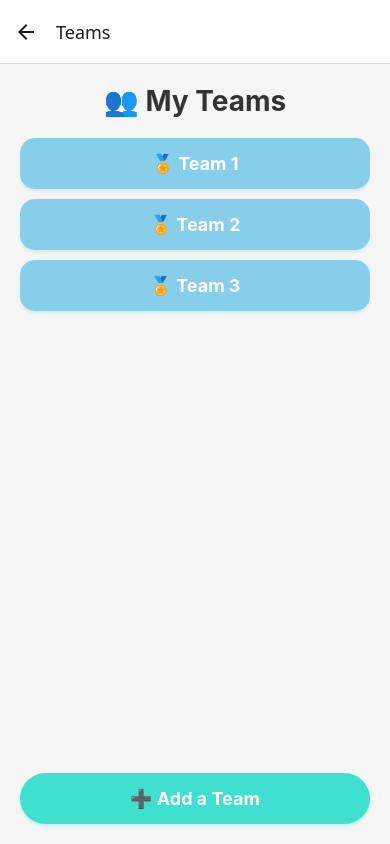
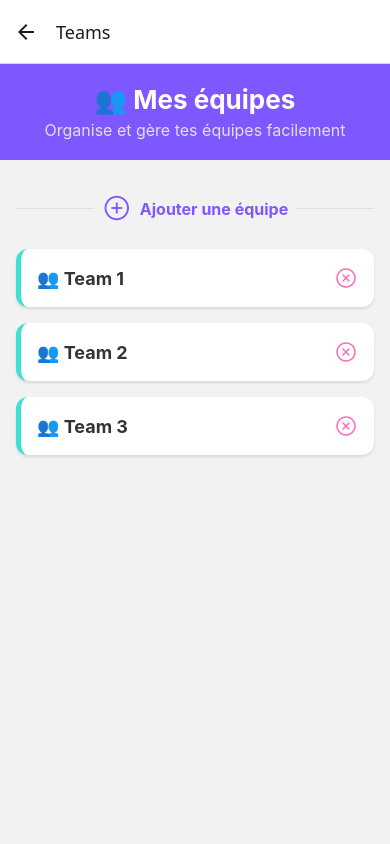
Before and after one commit to ty-mxm/calendo-app, a React Native app in the folder MyApp/: screen /Teams in a window 390 px wide. Built offline with nearby package versions, Linux system fonts and the light colour scheme.

Commit message:
update des equipes + lien entre les pages

```diff
--- a/MyApp/src/screens/Teams/AddTeamScreen.tsx
+++ b/MyApp/src/screens/Teams/AddTeamScreen.tsx
@@ -1,117 +1,147 @@
 import React, { useState } from 'react';
-import { View, Text, TextInput, TouchableOpacity, StyleSheet } from 'react-native';
-import { useNavigation } from '@react-navigation/native';
+import { View, Text, TextInput, TouchableOpacity, StyleSheet, FlatList } from 'react-native';
+import { useNavigation, NavigationProp } from '@react-navigation/native';
+
+// Définition des paramètres de navigation
+type RootStackParamList = {
+  Teams: { newTeam: string };
+  TeamDetails: { teamName: string };
+};
 
 export default function AddTeamScreen() {
   const [teamName, setTeamName] = useState('');
-  const navigation = useNavigation();
+  const [members, setMembers] = useState<string[]>([]);
+  const [memberName, setMemberName] = useState('');
+  const navigation = useNavigation<NavigationProp<RootStackParamList>>();
+
+  // Ajouter un membre à l'équipe
+  const handleAddMember = () => {
+    if (memberName.trim()) {
+      setMembers((prev) => [...prev, memberName]);
+      setMemberName('');
+    }
+  };
+
+  // Créer l'équipe et naviguer vers Teams
+  const handleCreateTeam = () => {
+    if (teamName.trim()) {
+      console.log(`Nouvelle équipe ajoutée: ${teamName} avec membres: ${members.join(', ')}`);
+      navigation.navigate('Teams', { newTeam: teamName }); // Passe le nom de l'équipe
+      setTeamName('');
+      setMembers([]);
+    }
+  };
 
   return (
     <View style={styles.container}>
-      {/* Titre */}
-      <Text style={styles.title}>Create Your Team</Text>
+      <Text style={styles.title}>Créer une nouvelle équipe</Text>
+      <Text style={styles.subtitle}>Saisis le nom de ton équipe pour commencer</Text>
 
-      {/* Champ d'entrée pour le nom de l'équipe */}
+      {/* Nom de l'équipe */}
       <TextInput
         style={styles.input}
-        placeholder="Enter your team's name"
+        placeholder="Nom de l'équipe"
+        placeholderTextColor="#999"
         value={teamName}
         onChangeText={setTeamName}
       />
 
-      {/* Boutons */}
-      <TouchableOpacity
-        style={styles.createButton}
-        onPress={() => navigation.navigate('GetStarted' as never)}
-      >
-        <Text style={styles.createButtonText}>Create Team</Text>
-      </TouchableOpacity>
+      {/* Ajouter des membres */}
+      <Text style={styles.sectionTitle}>Ajouter des membres</Text>
+      <View style={styles.memberInputContainer}>
+        <TextInput
+          style={styles.memberInput}
+          placeholder="Nom du membre"
+          placeholderTextColor="#999"
+          value={memberName}
+          onChangeText={setMemberName}
+        />
+        <TouchableOpacity style={styles.addMemberButton} onPress={handleAddMember}>
+          <Text style={styles.addMemberButtonText}>Ajouter</Text>
+        </TouchableOpacity>
+      </View>
 
-      <TouchableOpacity
-        style={styles.teamDetailsButton}
-        onPress={() => navigation.navigate('TeamDetails' as never)}
-        accessibilityLabel="View team details"
-        accessible={true}
-      >
-        <Text style={styles.buttonText}>View Team Details</Text>
-      </TouchableOpacity>
+      {/* Liste des membres */}
+      <FlatList
+        data={members}
+        keyExtractor={(item, index) => index.toString()}
+        renderItem={({ item }) => (
+          <View style={styles.memberItem}>
+            <Text style={styles.memberText}>👤 {item}</Text>
+          </View>
+        )}
+        ListEmptyComponent={<Text style={styles.emptyText}>Aucun membre ajouté</Text>}
+      />
 
-      <TouchableOpacity
-        style={styles.teamsButton}
-        onPress={() => navigation.navigate('Teams' as never)}
-        accessibilityLabel="View all teams"
-        accessible={true}
-      >
-        <Text style={styles.buttonText}>View All Teams</Text>
+      {/* Bouton Créer l'équipe */}
+      <TouchableOpacity style={styles.createButton} onPress={handleCreateTeam}>
+        <Text style={styles.createButtonText}>Créer l'équipe</Text>
       </TouchableOpacity>
     </View>
   );
 }
 
 const styles = StyleSheet.create({
-  container: {
-    flex: 1,
-    backgroundColor: '#F5F5F5', // Couleur de fond neutre et élégante
-    padding: 20,
-    justifyContent: 'center',
-    alignItems: 'center',
-  },
-  title: {
-    fontSize: 28,
-    fontWeight: 'bold',
-    color: '#333',
-    marginBottom: 30,
-    textAlign: 'center',
-  },
+  container: { flex: 1, backgroundColor: '#F5F5F5', padding: 20, justifyContent: 'center' },
+  title: { fontSize: 26, fontWeight: 'bold', color: '#333', marginBottom: 10, textAlign: 'center' },
+  subtitle: { fontSize: 16, color: '#666', marginBottom: 20, textAlign: 'center' },
   input: {
     backgroundColor: '#FFF',
     borderColor: '#D3D3D3',
     borderWidth: 1,
     padding: 15,
-    borderRadius: 15,
+    borderRadius: 12,
+    fontSize: 16,
     marginBottom: 20,
+    width: '100%',
+    elevation: 3,
+  },
+  sectionTitle: {
+    fontSize: 20,
+    fontWeight: 'bold',
+    color: '#333',
+    marginBottom: 10,
+  },
+  memberInputContainer: {
+    flexDirection: 'row',
+    alignItems: 'center',
+    marginBottom: 10,
+  },
+  memberInput: {
+    flex: 1,
+    backgroundColor: '#FFF',
+    borderColor: '#D3D3D3',
+    borderWidth: 1,
+    padding: 10,
+    borderRadius: 12,
     fontSize: 16,
-    width: '90%',
-    boxShadow: '0px 2px 5px rgba(0, 0, 0, 0.1)', // Nouvelle syntaxe
+    marginRight: 10,
+    elevation: 3,
   },
+  addMemberButton: {
+    backgroundColor: '#7F57FF',
+    paddingVertical: 10,
+    paddingHorizontal: 20,
+    borderRadius: 12,
+    elevation: 3,
+  },
+  addMemberButtonText: { color: '#FFF', fontSize: 14, fontWeight: 'bold' },
+  memberItem: {
+    backgroundColor: '#FFF',
+    padding: 10,
+    borderRadius: 8,
+    marginBottom: 5,
+    elevation: 2,
+  },
+  memberText: { fontSize: 16, color: '#333' },
+  emptyText: { textAlign: 'center', fontSize: 14, color: '#999', marginBottom: 10 },
   createButton: {
-    backgroundColor: '#40E0D0', // Turquoise
+    backgroundColor: '#40E0D0',
     paddingVertical: 15,
-    paddingHorizontal: 30,
     borderRadius: 30,
-    marginBottom: 15,
-    width: '80%',
     alignItems: 'center',
-    boxShadow: '0px 2px 5px rgba(64, 224, 208, 0.4)', // Nouvelle syntaxe
+    elevation: 3,
+    marginTop: 20,
   },
-  createButtonText: {
-    color: '#FFF',
-    fontSize: 16,
-    fontWeight: 'bold',
-  },
-  teamDetailsButton: {
-    backgroundColor: '#FFA500', // Orange vif
-    paddingVertical: 15,
-    paddingHorizontal: 30,
-    borderRadius: 30,
-    marginBottom: 15,
-    width: '80%',
-    alignItems: 'center',
-    boxShadow: '0px 2px 5px rgba(255, 165, 0, 0.4)', // Nouvelle syntaxe
-  },
-  teamsButton: {
-    backgroundColor: '#FF6CB8', // Rose pastel
-    paddingVertical: 15,
-    paddingHorizontal: 30,
-    borderRadius: 30,
-    marginBottom: 15,
-    width: '80%',
-    alignItems: 'center',
-    boxShadow: '0px 2px 5px rgba(255, 108, 184, 0.4)', // Nouvelle syntaxe
-  },
-  buttonText: {
-    color: '#FFF',
-    fontSize: 16,
-    fontWeight: 'bold',
-  },
+  createButtonText: { color: '#FFF', fontSize: 18, fontWeight: 'bold' },
 });
--- a/MyApp/src/screens/Teams/TeamDetailsScreen.tsx
+++ b/MyApp/src/screens/Teams/TeamDetailsScreen.tsx
@@ -1,12 +1,14 @@
 import React, { useState } from 'react';
 import { View, Text, TextInput, TouchableOpacity, StyleSheet, FlatList } from 'react-native';
 import { useNavigation } from '@react-navigation/native';
+import { Ionicons } from '@expo/vector-icons';
 
 export default function TeamDetailsScreen() {
   const [memberName, setMemberName] = useState('');
   const [members, setMembers] = useState(['Sofia K', 'Yanis Y', 'Ty', 'Bri']);
   const navigation = useNavigation();
 
+  // Ajouter un membre
   const addMember = () => {
     if (memberName.trim()) {
       setMembers([...members, memberName]);
@@ -14,113 +16,126 @@ export default function TeamDetailsScreen() {
     }
   };
 
+  // Supprimer un membre
   const removeMember = (name: string) => {
     setMembers(members.filter((member) => member !== name));
   };
 
   return (
-    <View style={styles.container}>
-      {/* Titre */}
-      <Text style={styles.title}>👥 Manage Team Members</Text>
+    <FlatList
+      data={members}
+      keyExtractor={(item) => item}
+      ListHeaderComponent={() => (
+        <>
+          {/* En-tête stylisé */}
+          <View style={styles.header}>
+            <Text style={styles.title}>👥 Gérer l'équipe</Text>
+            <Text style={styles.subtitle}>Ajoute ou retire des membres</Text>
+          </View>
 
-      {/* Champ d'entrée */}
+          {/* Champ d'entrée pour ajouter un membre */}
+          <View style={styles.inputContainer}>
             <TextInput
               style={styles.input}
-        placeholder="Enter member's name"
+              placeholder="Nom du membre"
               value={memberName}
               onChangeText={setMemberName}
             />
+            <TouchableOpacity style={styles.addButton} onPress={addMember}>
+              <Text style={styles.addButtonText}>➕ Ajouter</Text>
+            </TouchableOpacity>
+          </View>
 
-      {/* Bouton pour ajouter un membre */}
-      <TouchableOpacity style={styles.addButton} onPress={addMember}>
-        <Text style={styles.addButtonText}>➕ Add Member</Text>
-      </TouchableOpacity>
-
-      {/* Liste des membres */}
-      <FlatList
-        data={members}
-        keyExtractor={(item) => item}
+          {/* Séparateur */}
+          <View style={styles.separatorLine} />
+        </>
+      )}
       renderItem={({ item }) => (
         <View style={styles.memberContainer}>
           <Text style={styles.memberName}>👤 {item}</Text>
           <TouchableOpacity onPress={() => removeMember(item)}>
-              <Text style={styles.removeText}>❌</Text>
+        <Ionicons name="close-circle-outline" size={24} color="#FF6C6C" />
       </TouchableOpacity>
         </View>
       )}
-        ListEmptyComponent={
-          <Text style={styles.emptyListText}>No members added yet.</Text>
-        }
-      />
-
-      {/* Bouton de confirmation */}
+      ListEmptyComponent={() => (
+        <Text style={styles.emptyText}>Aucun membre dans l'équipe pour le moment.</Text>
+      )}
+      ListFooterComponent={() => (
         <TouchableOpacity
           style={styles.confirmButton}
           onPress={() => navigation.goBack()}
         >
-        <Text style={styles.confirmButtonText}>Confirm</Text>
+          <Text style={styles.confirmButtonText}>Confirmer</Text>
         </TouchableOpacity>
-    </View>
+      )}
+      contentContainerStyle={styles.contentContainer}
+    />
   );
 }
 
 const styles = StyleSheet.create({
-  container: {
-    flex: 1,
+  contentContainer: {
+    paddingBottom: 30,
+    paddingHorizontal: 20,
     backgroundColor: '#F5F5F5',
-    padding: 20,
+  },
+  header: {
+    alignItems: 'center',
+    marginVertical: 20,
   },
   title: {
-    fontSize: 28,
+    fontSize: 26,
     fontWeight: 'bold',
-    color: '#333',
-    textAlign: 'center',
-    marginBottom: 20,
+    color: '#7F57FF',
+  },
+  subtitle: {
+    fontSize: 16,
+    color: '#666',
+    marginTop: 5,
+  },
+  inputContainer: {
+    flexDirection: 'row',
+    alignItems: 'center',
+    justifyContent: 'space-between',
+    marginBottom: 10,
   },
   input: {
+    flex: 1,
     backgroundColor: '#FFF',
-    borderColor: '#D3D3D3',
+    borderColor: '#DDD',
     borderWidth: 1,
-    padding: 15,
-    borderRadius: 15,
-    marginBottom: 15,
+    padding: 10,
+    borderRadius: 8,
     fontSize: 16,
-    elevation: 3,
-    shadowColor: '#000',
-    shadowOffset: { width: 0, height: 2 },
-    shadowOpacity: 0.1,
-    shadowRadius: 3,
+    marginRight: 10,
   },
   addButton: {
     backgroundColor: '#40E0D0',
-    paddingVertical: 15,
-    borderRadius: 30,
-    marginBottom: 20,
-    alignItems: 'center',
-    elevation: 3,
-    shadowColor: '#40E0D0',
-    shadowOffset: { width: 0, height: 2 },
-    shadowOpacity: 0.3,
-    shadowRadius: 3,
+    paddingVertical: 10,
+    paddingHorizontal: 15,
+    borderRadius: 8,
+    elevation: 2,
   },
   addButtonText: {
     color: '#FFF',
+    fontWeight: 'bold',
     fontSize: 16,
-    fontWeight: 'bold',
+  },
+  separatorLine: {
+    height: 1,
+    backgroundColor: '#E0E0E0',
+    marginVertical: 10,
   },
   memberContainer: {
     flexDirection: 'row',
     justifyContent: 'space-between',
     alignItems: 'center',
+    backgroundColor: '#FFF',
     padding: 15,
-    backgroundColor: '#FFF',
-    borderRadius: 15,
+    borderRadius: 8,
     marginBottom: 10,
     elevation: 2,
-    shadowColor: '#000',
-    shadowOffset: { width: 0, height: 1 },
-    shadowOpacity: 0.1,
-    shadowRadius: 2,
   },
   memberName: {
     fontSize: 16,
@@ -132,27 +147,23 @@ const styles = StyleSheet.create({
     fontSize: 16,
     fontWeight: 'bold',
   },
-  emptyListText: {
+  emptyText: {
     textAlign: 'center',
+    fontSize: 16,
     color: '#999',
-    fontSize: 16,
     marginTop: 20,
   },
   confirmButton: {
     backgroundColor: '#FFA500',
     paddingVertical: 15,
-    borderRadius: 30,
+    borderRadius: 8,
+    alignItems: 'center',
     marginTop: 20,
-    alignItems: 'center',
-    elevation: 3,
-    shadowColor: '#FFA500',
-    shadowOffset: { width: 0, height: 2 },
-    shadowOpacity: 0.3,
-    shadowRadius: 3,
+    elevation: 2,
   },
   confirmButtonText: {
     color: '#FFF',
+    fontWeight: 'bold',
     fontSize: 16,
-    fontWeight: 'bold',
   },
 });
--- a/MyApp/src/screens/Teams/TeamsScreen.tsx
+++ b/MyApp/src/screens/Teams/TeamsScreen.tsx
@@ -1,107 +1,112 @@
-import React, { useState } from 'react';
+import React, { useState, useEffect } from 'react';
 import { View, Text, TouchableOpacity, StyleSheet, FlatList } from 'react-native';
-import { useNavigation, NavigationProp } from '@react-navigation/native';
-
+import { useNavigation, useRoute, RouteProp, NavigationProp } from '@react-navigation/native';
+import { Ionicons } from '@expo/vector-icons';
 
 type RootStackParamList = {
+  Teams: { newTeam?: string };
   TeamDetails: { teamName: string };
 };
 
+type TeamsRouteProp = RouteProp<RootStackParamList, 'Teams'>;
+type NavigationPropType = NavigationProp<RootStackParamList>;
+
 export default function TeamsScreen() {
-  // Typage de la navigation
-  const navigation = useNavigation<NavigationProp<RootStackParamList>>();
+  const navigation = useNavigation<NavigationPropType>();
+  const route = useRoute<TeamsRouteProp>();
 
-  const [teams, setTeams] = useState(['Team 1', 'Team 2', 'Team 3']); // Liste d'équipes
+  const [teams, setTeams] = useState<string[]>(['Team 1', 'Team 2', 'Team 3']);
 
-  const addTeam = () => {
-    const newTeam = `Team ${teams.length + 1}`;
-    setTeams([...teams, newTeam]); // nouvelle équipe
+  // Ajouter la nouvelle équipe reçue dans la route
+  useEffect(() => {
+    const newTeam = route.params?.newTeam;
+    if (newTeam) {
+      setTeams((prevTeams) => [...prevTeams, newTeam]);
+    }
+  }, [route.params?.newTeam]);
+
+  // Fonction pour supprimer une équipe
+  const removeTeam = (teamName: string) => {
+    setTeams((prevTeams) => prevTeams.filter((team) => team !== teamName));
   };
 
+  const renderTeamCard = ({ item }: { item: string }) => (
+    <View style={styles.teamCard}>
+      <TouchableOpacity
+        style={{ flex: 1 }}
+        onPress={() => navigation.navigate('TeamDetails', { teamName: item })}
+      >
+        <Text style={styles.teamTitle}>👥 {item}</Text>
+      </TouchableOpacity>
+      <TouchableOpacity onPress={() => removeTeam(item)}>
+        <Ionicons name="close-circle-outline" size={24} color="#FF6CB8" />
+      </TouchableOpacity>
+    </View>
+  );
+
   return (
-    <View style={styles.container}>
-
-      <Text style={styles.title}>👥 My Teams</Text>
-
-
     <FlatList
       data={teams}
       keyExtractor={(item, index) => index.toString()}
-        renderItem={({ item }) => (
+      ListHeaderComponent={() => (
+        <>
+          <View style={styles.header}>
+            <Text style={styles.headerTitle}>👥 Mes équipes</Text>
+            <Text style={styles.headerSubtitle}>Organise et gère tes équipes facilement</Text>
+          </View>
+          <View style={styles.separatorContainer}>
+            <View style={styles.separatorLine} />
             <TouchableOpacity
-            style={styles.teamButton}
-            onPress={() => navigation.navigate('TeamDetails', { teamName: item })}
+              style={styles.addButton}
+              onPress={() => navigation.navigate('AddTeam')}
             >
-            <Text style={styles.teamButtonText}>🏅 {item}</Text>
+              <Ionicons name="add-circle-outline" size={30} color="#7F57FF" />
+              <Text style={styles.addButtonText}>Ajouter une équipe</Text>
             </TouchableOpacity>
+            <View style={styles.separatorLine} />
+          </View>
+        </>
       )}
-        ListEmptyComponent={
-          <Text style={styles.emptyListText}>No teams created yet. Start by adding one!</Text>
-        }
+      renderItem={renderTeamCard}
+      ListEmptyComponent={() => (
+        <Text style={styles.emptyText}>Aucune équipe pour le moment. Crée ta première équipe !</Text>
+      )}
+      contentContainerStyle={styles.contentContainer}
     />
-
-
-      <TouchableOpacity style={styles.addButton} onPress={addTeam}>
-        <Text style={styles.addButtonText}>➕ Add a Team</Text>
-      </TouchableOpacity>
-    </View>
   );
 }
 
 const styles = StyleSheet.create({
-  container: {
-    flex: 1,
-    backgroundColor: '#F5F5F5',
-    padding: 20,
+  contentContainer: { paddingBottom: 80 },
+  header: { alignItems: 'center', paddingVertical: 20, backgroundColor: '#7F57FF', marginBottom: 16 },
+  headerTitle: { fontSize: 26, fontWeight: 'bold', color: '#FFF' },
+  headerSubtitle: { fontSize: 16, color: '#E0E0E0', marginTop: 5 },
+  separatorContainer: {
+    flexDirection: 'row',
+    alignItems: 'center',
+    justifyContent: 'center',
+    marginVertical: 16,
+    paddingHorizontal: 16,
   },
-  title: {
-    fontSize: 28,
-    fontWeight: 'bold',
-    color: '#333',
-    textAlign: 'center',
-    marginBottom: 20,
+  separatorLine: { flex: 1, height: 1, backgroundColor: '#E0E0E0' },
+  addButton: { flexDirection: 'row', alignItems: 'center', marginHorizontal: 8 },
+  addButtonText: { fontSize: 16, fontWeight: 'bold', color: '#7F57FF', marginLeft: 8 },
+  teamCard: {
+    flexDirection: 'row',
+    backgroundColor: '#FFF',
+    padding: 16,
+    marginVertical: 8,
+    borderRadius: 12,
+    borderLeftWidth: 5,
+    borderLeftColor: '#40E0D0',
+    elevation: 2,
+    marginHorizontal: 16,
+    shadowColor: '#000',
+    shadowOffset: { width: 0, height: 2 },
+    shadowOpacity: 0.1,
+    shadowRadius: 3,
+    alignItems: 'center',
   },
-  teamButton: {
-    backgroundColor: '#87CEEB',
-    paddingVertical: 15,
-    paddingHorizontal: 20,
-    borderRadius: 15,
-    marginBottom: 10,
-    width: '100%',
-    alignItems: 'center',
-    elevation: 3,
-    shadowColor: '#87CEEB',
-    shadowOffset: { width: 0, height: 2 },
-    shadowOpacity: 0.3,
-    shadowRadius: 3,
-  },
-  teamButtonText: {
-    color: '#FFF',
-    fontSize: 18,
-    fontWeight: 'bold',
-  },
-  emptyListText: {
-    textAlign: 'center',
-    color: '#999',
-    fontSize: 16,
-    marginTop: 20,
-  },
-  addButton: {
-    backgroundColor: '#40E0D0',
-    paddingVertical: 15,
-    borderRadius: 30,
-    marginTop: 20,
-    width: '100%',
-    alignItems: 'center',
-    elevation: 3,
-    shadowColor: '#40E0D0',
-    shadowOffset: { width: 0, height: 2 },
-    shadowOpacity: 0.3,
-    shadowRadius: 3,
-  },
-  addButtonText: {
-    color: '#FFF',
-    fontSize: 18,
-    fontWeight: 'bold',
-  },
+  teamTitle: { fontSize: 18, fontWeight: 'bold', color: '#333' },
+  emptyText: { textAlign: 'center', fontSize: 16, color: '#999', marginTop: 20 },
 });
--- a/MyApp/types.ts
+++ b/MyApp/types.ts
@@ -3,7 +3,10 @@ export type RootStackParamList = {
   EventDetails: { event: Event };
   AddEvent: undefined;
   EditEvent: { event: Event };
-  Main: undefined; // Ajoute cette ligne
+  Main: undefined;
+  Teams: { newTeam: string };
+  TeamDetails: { teamName: string };
+
 };
 
 // Interface pour les événements
```
Lines whose indentation alone changed are shown as unchanged.
